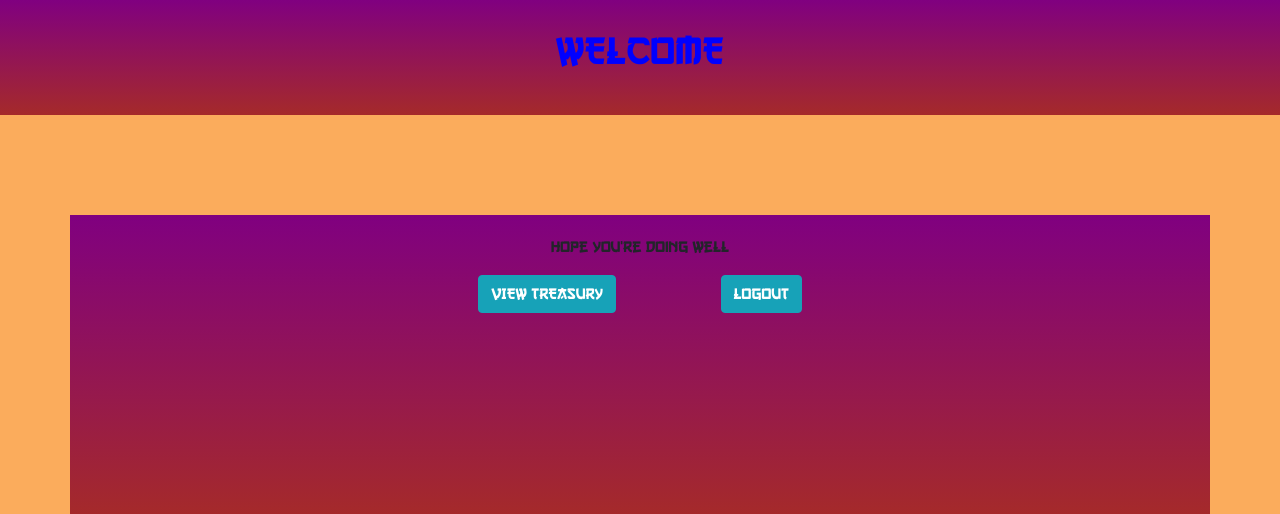
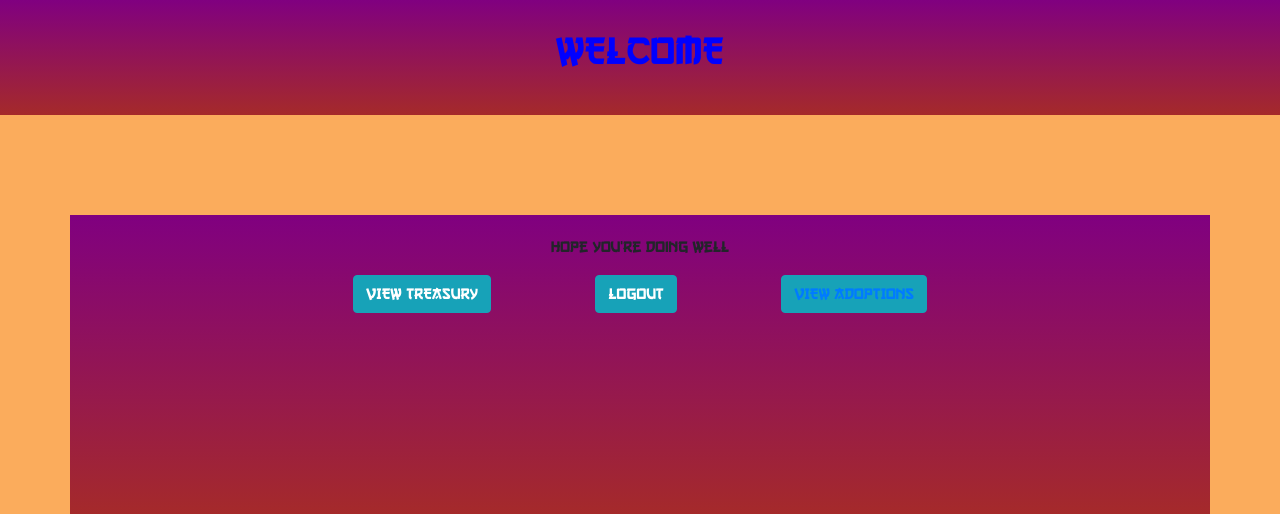
Before and after one commit to thedarkdivinity/vjtiorphanagereal, a PHP site: page /committee/welcomemember.php in a window 1280 px wide. Shown: the top 514 px of the page. Run offline with PHP 8.4, Linux system fonts and the light colour scheme; the visitor is signed in with stand-in values (Sample User, id 1); data that the repository does not hold is empty.

Commit message:
Add files via upload

```diff
--- a/committee/welcomemember.php
+++ b/committee/welcomemember.php
@@ -35,6 +35,8 @@ $name=$row['name'];
 
             <button type="button" class="btn btn-info yo">LOGOUT</button>
 </a>
+<button type="button" class="btn btn-info yo"><a href="adoptdisplay.php">VIEW ADOPTIONS</a></button>
+
          </div>
         </div>
         </div>
```
